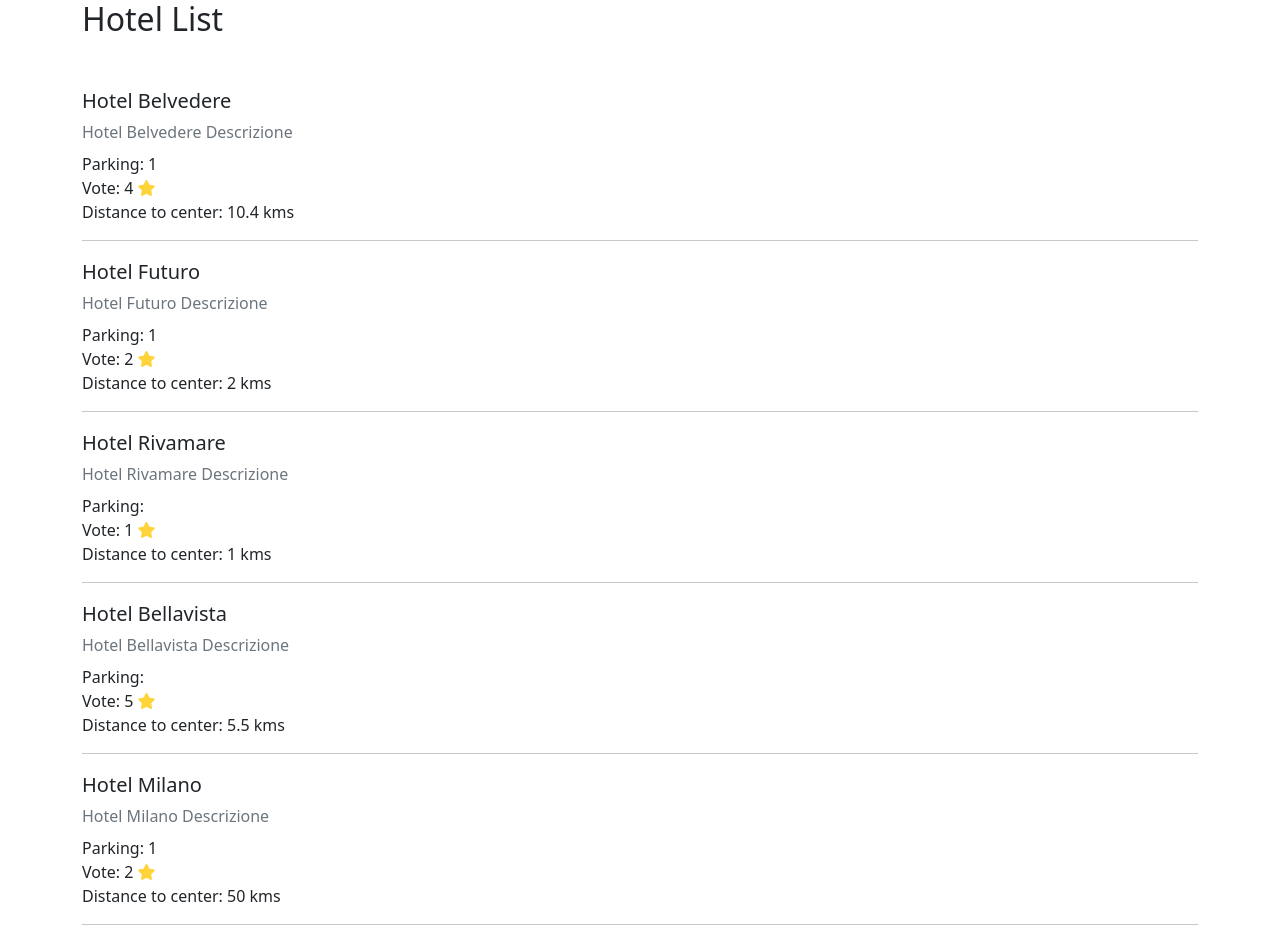
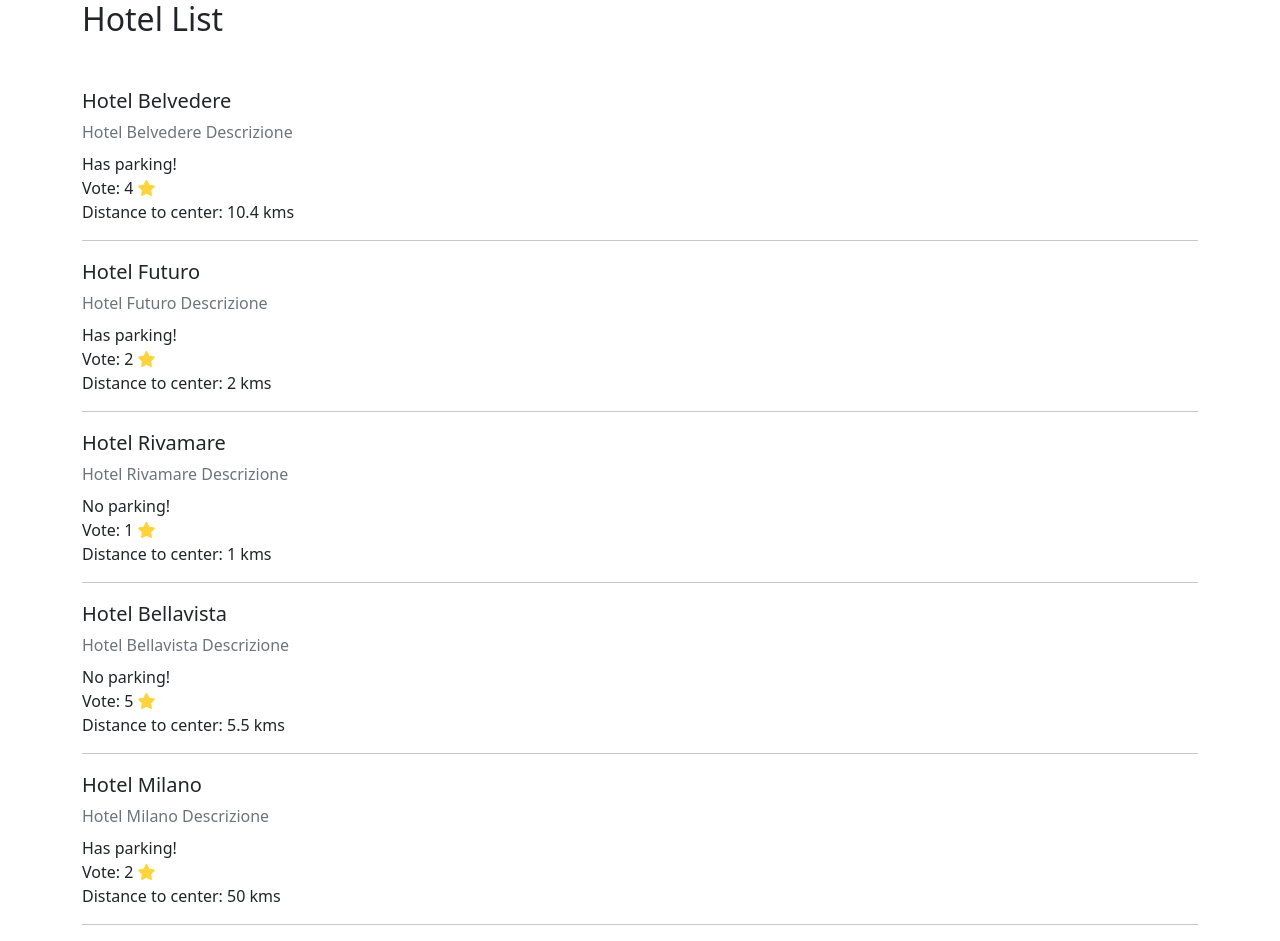
Before and after one commit to TanaraCavalcante/php-hotel, a PHP site: page / in a window 1280 px wide. Run offline with PHP 8.4, Linux system fonts and the light colour scheme; some libraries are stand-ins or nearby versions.

Commit message:
conditions

```diff
--- a/index.php
+++ b/index.php
@@ -61,7 +61,11 @@
                         <?php  foreach($hotels as $hotel) { ?>
                             <li class="card-title fs-5">  <?php echo $hotel["name"] ?>   </li>
                             <li class="card-subtitle mb-2 text-muted">  <?php echo $hotel["description"] ?>   </li>
-                            <li class="card-text"> Parking: <?php echo $hotel["parking"] ?>   </li>
+                            <li class="card-text">
+                            <?php if($hotel["parking"] === true){
+                                echo "Has parking!";
+                            }else{
+                                echo "No parking!";}?></li>
                             <li class="card-text">Vote:  <?php echo $hotel["vote"] ?> <i class="fa-solid fa-star" style="color: #FFD43B;"></i> </li>
                             <li class="card-text mb-3">Distance to center:  <?php echo $hotel["distance_to_center"] ?> kms  </li>
                            <hr>
```
